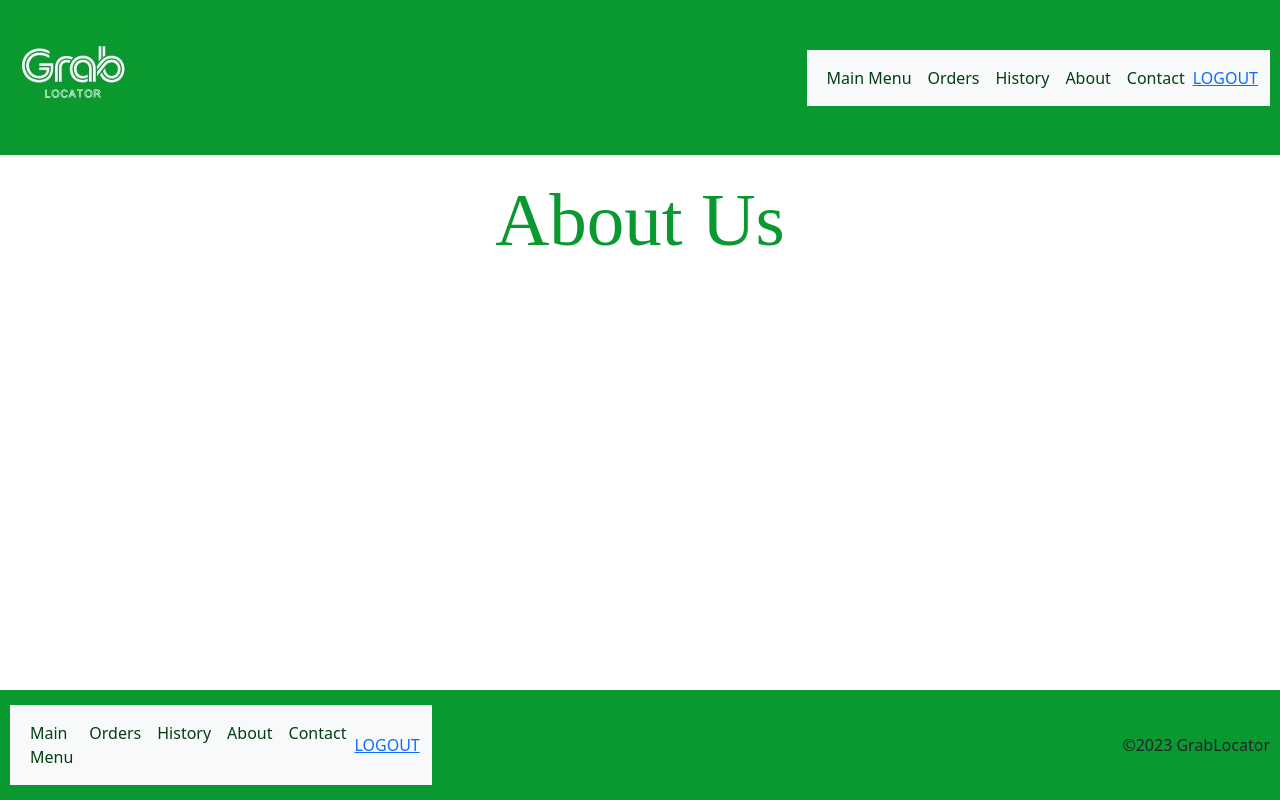
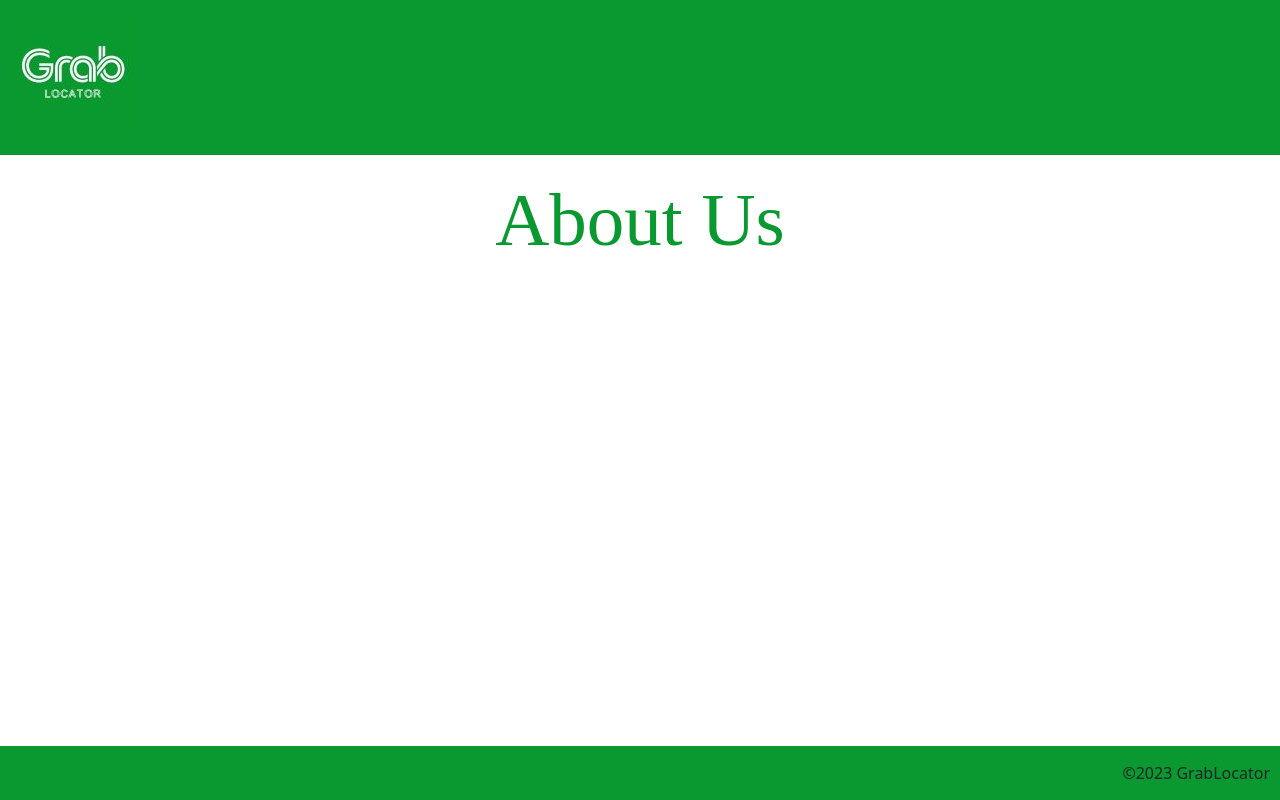
Before and after one commit to deanalex-buno95/sp512023_cp3407_grp5_grablocator, a Flask app: page /about in a window 1280 px wide. Run offline with Flask 3, Linux system fonts and the light colour scheme; the visitor is signed in with stand-in values (Sample User, id 1).

Commit message:
Remove the nav menus in the header and footer from `layout.html` to make the nav menus' state more related to the current page.

```diff
--- a/templates/layout.html
+++ b/templates/layout.html
@@ -28,34 +28,8 @@
                 </div>
                 <div class="col">
                     <div class="d-flex justify-content-end">
-                        <nav class="navbar navbar-expand-lg bg-body-tertiary">
-                            <div class="container-fluid">
-                                <button class="navbar-toggler" type="button" data-bs-toggle="collapse" data-bs-target="#navbarSupportedContent" aria-controls="navbarSupportedContent" aria-expanded="false" aria-label="Toggle navigation">
-                                    <span class="navbar-toggler-icon"></span>
-                                </button>
-                                <div class="collapse navbar-collapse" id="navbarSupportedContent">
-                                    <ul class="navbar-nav me-auto mb-2 mb-lg-0">
-                                        <li class="nav-item">
-                                            <a class="nav-link" href="{{ url_for('index') }}">Main Menu</a>
-                                        </li>
-                                        <li class="nav-item">
-                                            <a class="nav-link" href="{{ url_for('orders') }}">Orders</a>
-                                        </li>
-                                        <li class="nav-item">
-                                            <a class="nav-link" href="{{ url_for('history') }}">History</a>
-                                        </li>
-                                        <li class="nav-item">
-                                            <a class="nav-link" href="{{ url_for('about') }}">About</a>
-                                        </li>
-                                        <li class="nav-item">
-                                            <a class="nav-link" href="{{ url_for('contact') }}">Contact</a>
-                                        </li>
-                                    </ul>
-                                    {% block logoutblockheader %}
-                                    {% endblock %}
-                                </div>
-                            </div>
-                        </nav>
+                        {% block navmenublockheader %}
+                        {% endblock %}
                     </div>
                 </div>
             </div>
@@ -70,34 +44,8 @@
             <div class="row align-items-center">
                 <div class="col">
                     <div class="d-flex">
-                        <nav class="navbar navbar-expand-lg bg-body-tertiary">
-                            <div class="container-fluid">
-                                <button class="navbar-toggler" type="button" data-bs-toggle="collapse" data-bs-target="#navbarSupportedContent" aria-controls="navbarSupportedContent" aria-expanded="false" aria-label="Toggle navigation">
-                                    <span class="navbar-toggler-icon"></span>
-                                </button>
-                                <div class="collapse navbar-collapse" id="navbarSupportedContent">
-                                    <ul class="navbar-nav me-auto mb-2 mb-lg-0">
-                                        <li class="nav-item">
-                                            <a class="nav-link" href="{{ url_for('index') }}">Main Menu</a>
-                                        </li>
-                                        <li class="nav-item">
-                                            <a class="nav-link" href="{{ url_for('orders') }}">Orders</a>
-                                        </li>
-                                        <li class="nav-item">
-                                            <a class="nav-link" href="{{ url_for('history') }}">History</a>
-                                        </li>
-                                        <li class="nav-item">
-                                            <a class="nav-link" href="{{ url_for('about') }}">About</a>
-                                        </li>
-                                        <li class="nav-item">
-                                            <a class="nav-link" href="{{ url_for('contact') }}">Contact</a>
-                                        </li>
-                                    </ul>
-                                    {% block logoutblockfooter %}
-                                    {% endblock %}
-                                </div>
-                            </div>
-                        </nav>
+                        {% block navmenublockfooter %}
+                        {% endblock %}
                     </div>
                 </div>
                 <div class="col">
```
